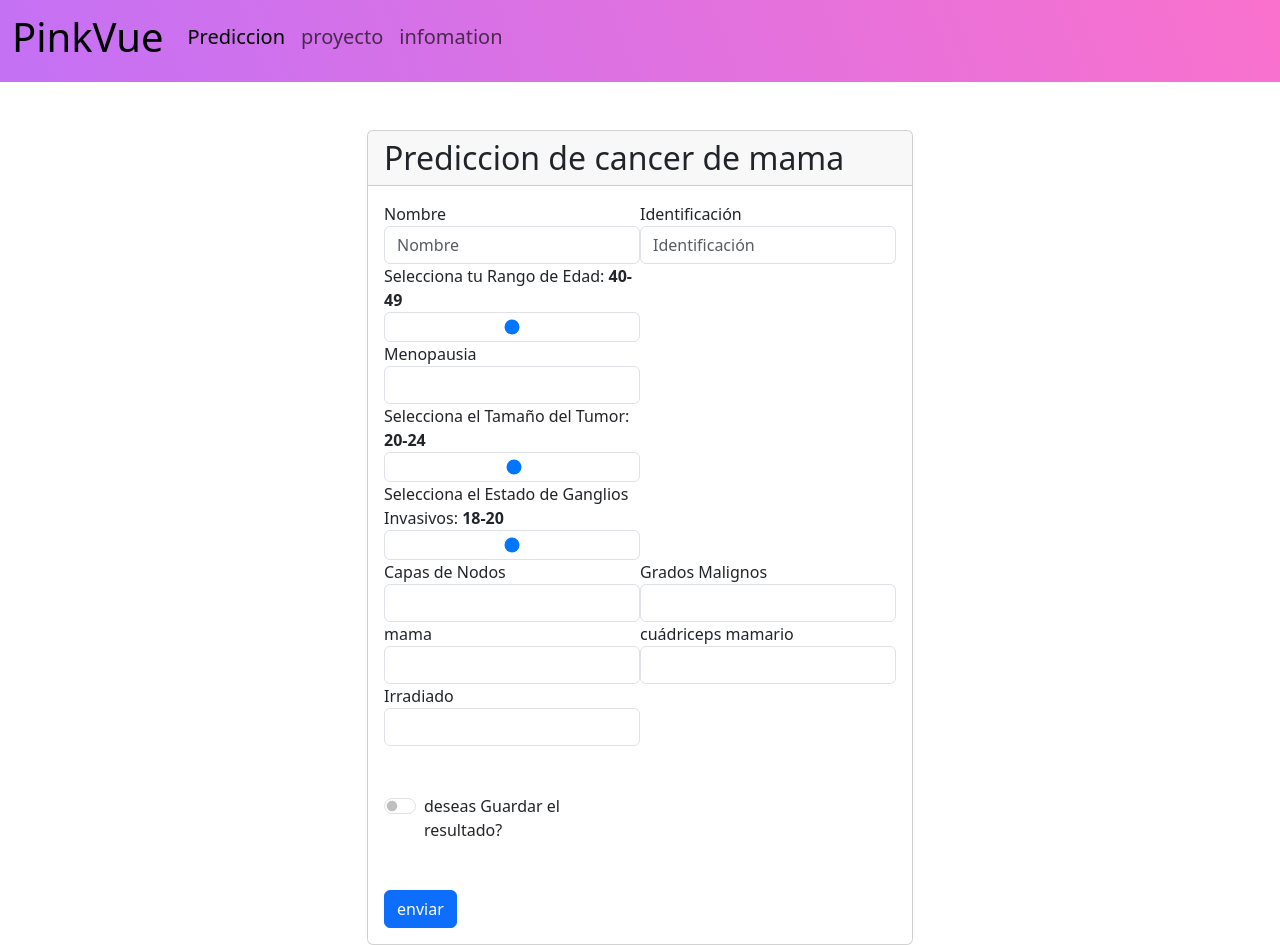
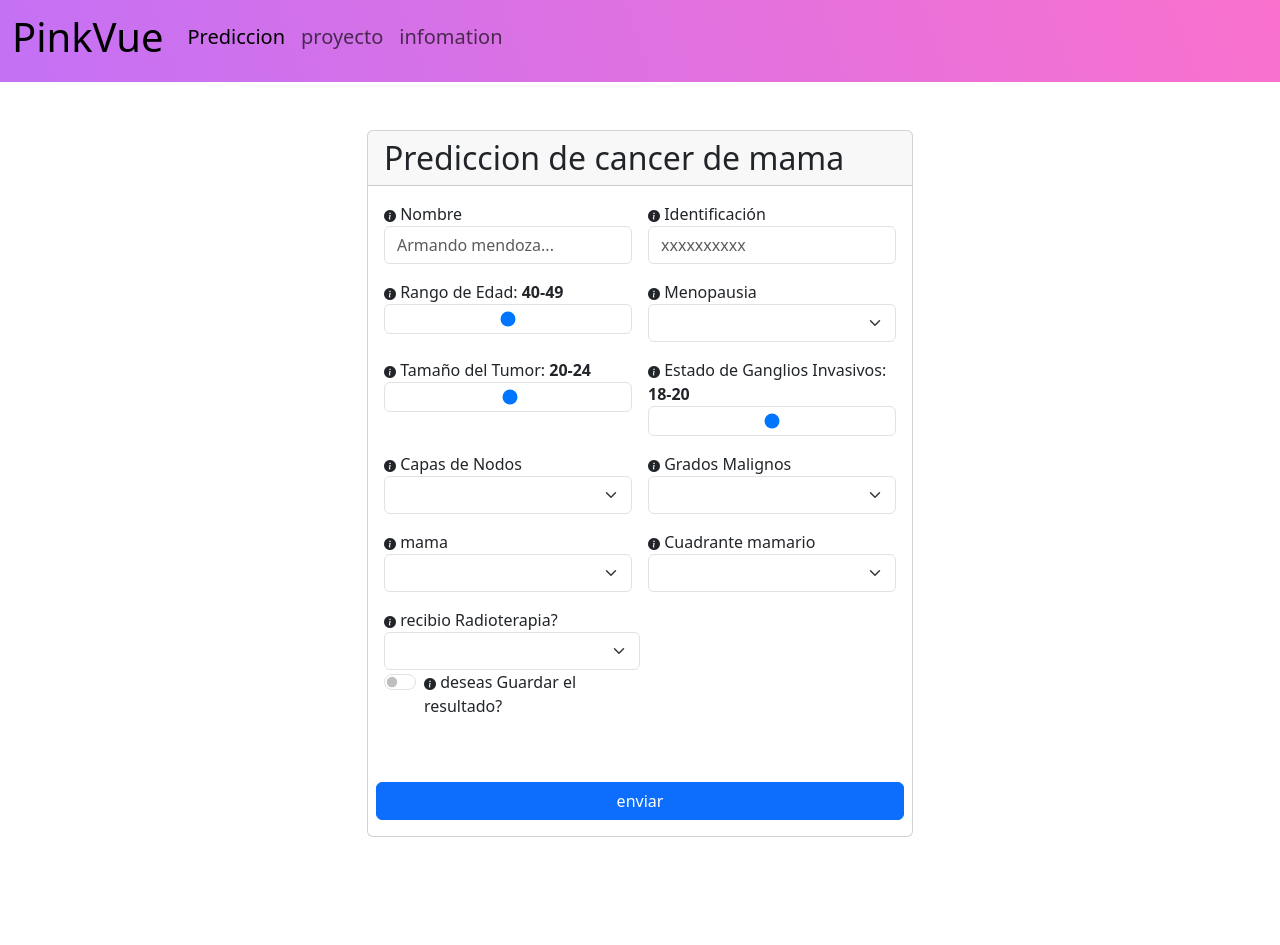
Before and after one commit to ericsamuel2009/cancer_gruad, an Angular app: page / in a window 1280 px wide. After the commit the page ends 837 px from the top, so only its background shows below. Built offline with nearby package versions, Linux system fonts and the light colour scheme.

Commit message:
SE AJUSTO  el formulario

```diff
--- a/src/app/app.module.ts
+++ b/src/app/app.module.ts
@@ -12,7 +12,7 @@ import { HttpClientModule } from '@angular/common/http';
 import { HomeComponent } from './components/home/home.component';
 import { RoutingModule } from './components/routing.module';
 import { MatToolbarModule } from '@angular/material/toolbar';
-import { NgbModule } from '@ng-bootstrap/ng-bootstrap';
+import { NgbModule, NgbTooltipModule } from '@ng-bootstrap/ng-bootstrap';
 
 @NgModule({
   declarations: [
@@ -30,6 +30,7 @@ import { NgbModule } from '@ng-bootstrap/ng-bootstrap';
     MatFormFieldModule,
     HttpClientModule,
     NgbModule,
+    NgbTooltipModule
 
   ],
   providers: [],
--- a/src/app/components/home/home.component.html
+++ b/src/app/components/home/home.component.html
@@ -6,15 +6,24 @@
           <h2 class="mb-0">Prediccion de cancer de mama</h2>
         </div>
         <div class="card-body">
-          <form [formGroup]="form" (ngSubmit)="onSubmit()">
-            <div class="form-row d-flex align-items-center">
-              <div class="form-group col-md-6">
-                <label for="inputNombre">Nombre</label>
+          <form [formGroup]="form" class="row g-3 needs-validation" (ngSubmit)="onSubmit()">
+
+              <div class="col-md-6">
+                <label for="inputNombre">
+                  <i
+                    class="bi bi-info-circle-fill mb-3"
+                    placement="top"
+                    ngbTooltip="Se refiere al nombre de la paciente."
+                    [openDelay]="300"
+                    [closeDelay]="500"
+                    ></i>
+                  Nombre
+                </label>
                 <input
                   type="text"
                   class="form-control w-10"
                   id="inputNombre"
-                  placeholder="Nombre"
+                  placeholder="Armando mendoza..."
                   formControlName="fullname"
                   [ngClass]="{
                     'is-invalid':
@@ -22,14 +31,26 @@
                       form.get('fullname')?.touched
                   }"
                 />
+                <div class="invalid-feedback">
+                  Campo nombre es obligatorio.
+                </div>
               </div>
-              <div class="form-group col-md-6">
-                <label for="inputIdentificacion">Identificación</label>
+              <div class="col-md-6">
+                <label for="inputIdentificacion">
+                  <i
+                    class="bi bi-info-circle-fill"
+                    placement="top"
+                    ngbTooltip="Cedula de la paciente."
+                    [openDelay]="300"
+                    [closeDelay]="500"
+                  ></i>
+                  Identificación
+                </label>
                 <input
                   type="number"
                   class="form-control"
                   id="inputIdentificacion"
-                  placeholder="Identificación"
+                  placeholder="xxxxxxxxxx"
                   formControlName="identificationcard"
                   [ngClass]="{
                     'is-invalid':
@@ -38,16 +59,21 @@
                   }"
                   min="0"
                 />
+                <div class="invalid-feedback">
+                  Campo Identificación es obligatorio.
+                </div>
               </div>
-            </div>
 
-            <div class="form-row">
               <div class="col-md-6">
                 <div class="form-group">
-                  <label for="rangoEdad"
-                    >Selecciona tu Rango de Edad:
-                    <strong> {{ age }}</strong></label
-                  >
+                <label for="rangoEdad">
+                  <i
+                    class="bi bi-info-circle-fill"
+                    placement="top"
+                    ngbTooltip="Se refiere a la edad del paciente en años."
+                    ></i>
+                  Rango de Edad: <strong> {{ age }}</strong>
+                </label>
                   <input
                     type="range"
                     class="form-control"
@@ -61,13 +87,23 @@
                         form.get('age')?.invalid && form.get('age')?.touched
                     }"
                   />
+                  <div class="invalid-feedback">
+                    Campo edad es obligatorio.
+                  </div>
                 </div>
               </div>
 
-              <div class="form-group col-md-6">
-                <label for="inputMenopause">Menopausia</label>
+              <div class="col-md-6">
+                <label for="inputMenopause">
+                  <i
+                    class="bi bi-info-circle-fill"
+                    placement="top"
+                    ngbTooltip="Se refiere al estado de la menopausia de la paciente en años."
+                    ></i>
+                  Menopausia
+                </label>
                 <select
-                  class="form-control"
+                  class="form-select"
                   id="inputMenopause"
                   formControlName="menopause"
                   [ngClass]="{
@@ -77,19 +113,24 @@
                   }"
                 >
                   <option value="premeno">Premenopausia</option>
-                  <option value="lt40">Menos de 40</option>
-                  <option value="ge40">Mayor o igual a 40</option>
+                  <option value="lt40">Menos de 40 años</option>
+                  <option value="ge40">Mayor o igual a 40 años</option>
                 </select>
+                <div class="invalid-feedback">
+                  Campo Menopausia es obligatorio.
+                </div>
               </div>
-            </div>
 
-            <div class="form-row">
               <div class="col-md-6">
                 <div class="form-group">
-                  <label for="tumorSize"
-                    >Selecciona el Tamaño del Tumor:
-                    <strong> {{ tumorSize }}</strong></label
-                  >
+                  <label for="tumorSize">
+                    <i
+                      class="bi bi-info-circle-fill"
+                      placement="top"
+                      ngbTooltip="Se refiere al tamaño del tumor detectado en el paciente."
+                    ></i>
+                    Tamaño del Tumor: <strong> {{ tumorSize }}</strong>
+                  </label>
                   <input
                     type="range"
                     class="form-control"
@@ -102,15 +143,17 @@
                   />
                 </div>
               </div>
-            </div>
 
-            <div class="form-row">
               <div class="col-md-6">
                 <div class="form-group">
-                  <label for="rangoGanglios"
-                    >Selecciona el Estado de Ganglios Invasivos:
-                    <strong>{{ invNodes }}</strong></label
-                  >
+                  <label for="rangoGanglios">
+                    <i
+                      class="bi bi-info-circle-fill mb-3"
+                      placement="top"
+                      ngbTooltip="Esta característica indica cuántos ganglios linfáticos están afectados o invadidos por las células cancerosas."
+                    ></i>
+                    Estado de Ganglios Invasivos: <strong>{{ invNodes }}</strong>
+                  </label>
                   <input
                     type="range"
                     class="form-control"
@@ -123,13 +166,18 @@
                   />
                 </div>
               </div>
-            </div>
 
-            <div class="form-row d-flex align-items-center">
-              <div class="form-group col-md-6">
-                <label for="nodecaps">Capas de Nodos</label>
+              <div class="col-md-6">
+                <label for="nodecaps">
+                  <i
+                    class="bi bi-info-circle-fill"
+                    placement="top"
+                    ngbTooltip="Se refiere a si las cápsulas que rodean los nodos linfáticos están afectadas o no por el cáncer."
+                  ></i>
+                  Capas de Nodos
+                </label>
                 <select
-                  class="form-control"
+                  class="form-select"
                   id="nodecaps"
                   formControlName="nodecaps"
                   [ngClass]="{
@@ -141,11 +189,27 @@
                   <option value="yes">Sí</option>
                   <option value="no">No</option>
                 </select>
+                <div class="invalid-feedback">
+                  Campo Capas de nodos es obligatorio.
+                </div>
               </div>
-              <div class="form-group col-md-6">
-                <label for="degMalig">Grados Malignos</label>
+              <ng-template #tipContent>
+                Se refiere al grado de malignidad del tumor. Aquí hay una breve explicación de lo que podría significar:
+                <p>1: Indica un grado bajo de malignidad del tumor.</p>
+                <p>2: Indica un grado moderado de malignidad del tumor.</p>
+                <p>3: Indica un grado alto de malignidad del tumor.</p>
+              </ng-template>
+              <div class="col-md-6">
+                <label for="degMalig">
+                  <i
+                    class="bi bi-info-circle-fill"
+                    placement="top"
+                    [ngbTooltip]="tipContent"
+                  ></i>
+                  Grados Malignos
+                </label>
                 <select
-                  class="form-control"
+                  class="form-select"
                   formControlName="degMalig"
                   id="degMalig"
                   [ngClass]="{
@@ -159,12 +223,18 @@
                   <option value="3">3</option>
                 </select>
               </div>
-            </div>
-            <div class="form-row d-flex align-items-center">
-              <div class="form-group col-md-6">
-                <label for="breast">mama</label>
+
+              <div class="col-md-6">
+                <label for="breast">
+                  <i
+                    class="bi bi-info-circle-fill"
+                    placement="top"
+                    ngbTooltip="Se refiere al lado del pecho en el que se encuentra el tumor."
+                  ></i>
+                  mama
+                </label>
                 <select
-                  class="form-control"
+                  class="form-select"
                   id="breast"
                   formControlName="breast"
                   [ngClass]="{
@@ -175,11 +245,22 @@
                   <option value="left">Izquierda</option>
                   <option value="right">Derecha</option>
                 </select>
+                <div class="invalid-feedback">
+                  Campo mama es obligatorio.
+                </div>
               </div>
-              <div class="form-group col-md-6">
-                <label for="breastQuad">cuádriceps mamario</label>
+
+              <div class="col-md-6">
+                <label for="breastQuad">
+                  <i
+                    class="bi bi-info-circle-fill mb-3"
+                    placement="top"
+                    ngbTooltip="Se refiere a la ubicación del tumor en el cuadrante del seno."
+                  ></i>
+                  Cuadrante mamario
+                </label>
                 <select
-                  class="form-control"
+                  class="form-select"
                   id="breastQuad"
                   formControlName="breastQuad"
                   [ngClass]="{
@@ -194,13 +275,23 @@
                   <option value="right_low">Derecha Abajo</option>
                   <option value="central">Central</option>
                 </select>
+                <div class="invalid-feedback">
+                  Campo Cuadrante mamario es obligatorio.
+                </div>
               </div>
-            </div>
+
             <div class="form-row">
-              <div class="form-group col-md-6 mb-5">
-                <label for="irradiat">Irradiado</label>
+              <div class="col-md-6">
+                <label for="irradiat">
+                  <i
+                    class="bi bi-info-circle-fill"
+                    placement="top"
+                    ngbTooltip="Se refiere a si el paciente ha recibido radioterapia."
+                  ></i>
+                  recibio Radioterapia?
+                </label>
                 <select
-                  class="form-control"
+                  class="form-select"
                   id="irradiat"
                   formControlName="irradiat"
                   [ngClass]="{
@@ -212,9 +303,12 @@
                   <option value="yes">Sí</option>
                   <option value="no">No</option>
                 </select>
+                <div class="invalid-feedback">
+                  Campo Radioterapia es obligatorio.
+                </div>
               </div>
 
-              <div class="form-check form-switch form-group col-md-6 mb-5">
+              <div class="form-check form-switch col-md-6 mb-5">
                 <input
                 class="form-check-input"
                 type="checkbox"
@@ -225,7 +319,10 @@
                     form.get('saveResult')?.invalid &&
                     form.get('saveResult')?.touched
                 }" checked>
-                <label class="form-check-label" for="flexSwitchCheckChecked"> deseas Guardar el resultado?</label>
+                <label for="flexSwitchCheckChecked" class="form-check-label">
+                  <i class="bi bi-info-circle-fill mb-3" placement="top" ngbTooltip="Esto es para indicar si se quiere guardar la prediccion"></i>
+                  deseas Guardar el resultado?
+                </label>
               </div>
             </div>
 
--- a/src/app/components/home/home.component.scss
+++ b/src/app/components/home/home.component.scss
@@ -0,0 +1,3 @@
+.bi-info-circle-fill {
+    font-size: 12px!important;
+}
--- a/src/index.html
+++ b/src/index.html
@@ -5,6 +5,7 @@
   <title>PinkVue</title>
   <base href="/">
   <meta name="viewport" content="width=device-width, initial-scale=1">
+  <link rel="stylesheet" href="https://cdn.jsdelivr.net/npm/bootstrap-icons@1.11.1/font/bootstrap-icons.css">
   <link rel="icon" type="image/x-icon" href="favicon.ico">
 </head>
 <body>
```
